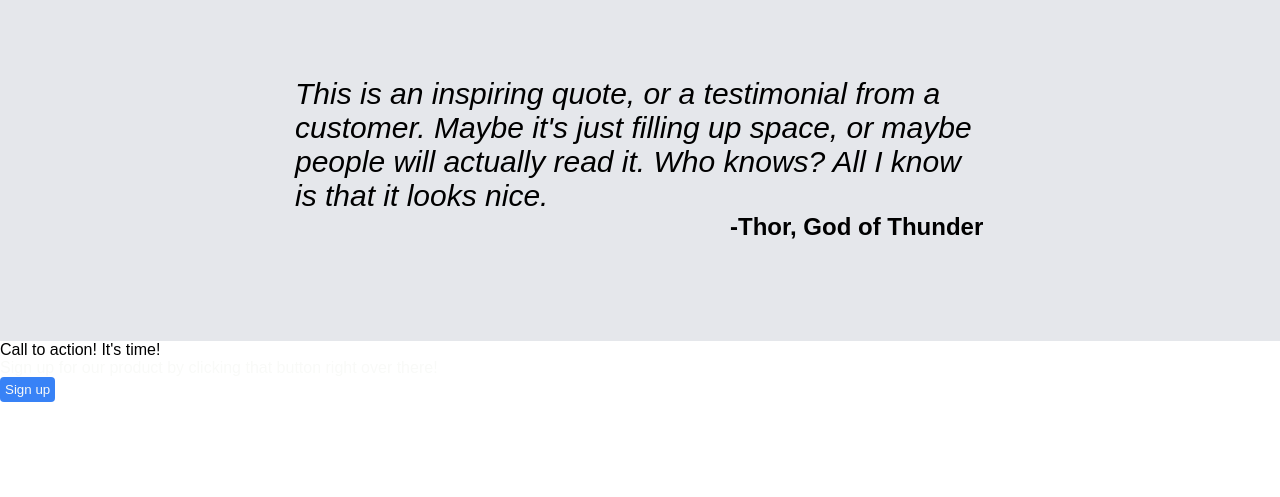
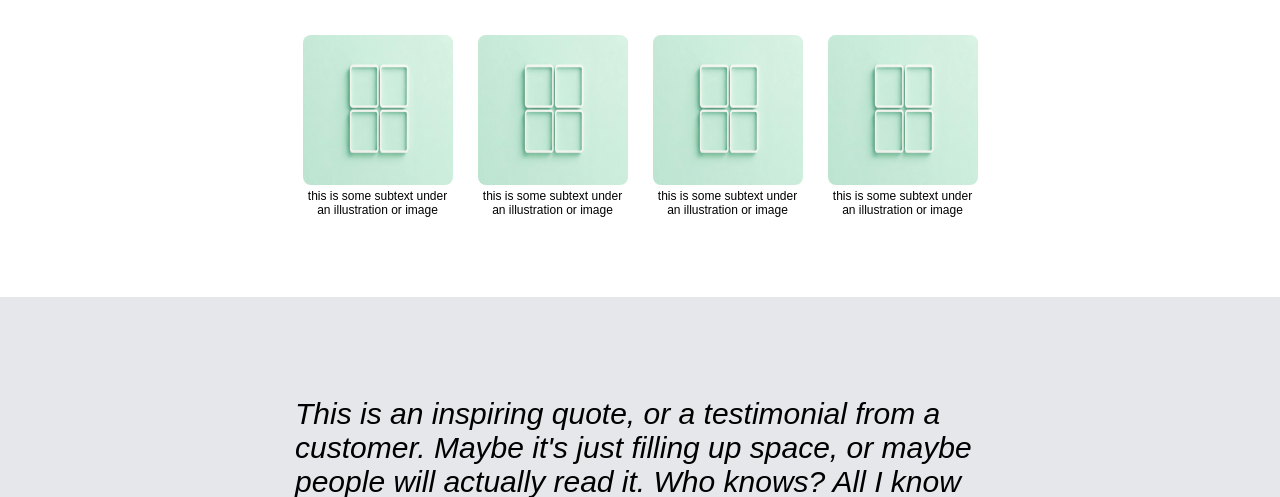
Before and after one commit to tariromashanda/odin-landing-page, a plain HTML site: page index.html in a window 1280 px wide. Shown: the part 651-1148 px from the top of the page. Before the commit the page ends 1053 px from the top, so only its background shows below. Drawn offline with Linux system fonts and the light colour scheme.

Commit message:
complete setion two

```diff
--- a/assets/css/style.css
+++ b/assets/css/style.css
@@ -25,10 +25,6 @@ body {
     font-weight: 400;
 }
 
-/*.body{
-
-}*/
-
 .title {
     font-weight: 700;
 }
@@ -40,7 +36,6 @@ body {
     justify-content: space-around;
     align-items: center;
     padding:40px;
-
 
 
 }
@@ -89,6 +84,12 @@ a {
     height: 250px;
 }
 
+.img-card {
+    width: 150px;
+    height: 150px;
+    border-radius: 8px;
+}
+
 .text {
     color: #F9FAF8;
 }
@@ -101,15 +102,18 @@ a {
 
 .section-two{
     display: flex;
+    flex-direction: column;
+    justify-content: center;
+    align-items: center;
+    padding: 80px;
 
-    flex-direction: column;
 }
-
 
 .heading-two{
     font-weight: 700;
     font-size: 30px;
-    justify-items: center;
+    margin-bottom: 50px;
+
 }
 
 .button-one {
@@ -149,3 +153,21 @@ button {
     width: 450px;
 
 }
+
+.card-container {
+    display: flex;
+    gap:25px;
+
+}
+
+.card-text {
+    font-size: 12px;
+    color: black;
+    text-align: center;
+}
+
+.card{
+    max-width: 150px;
+    justify-items: center;
+    align-items: center;
+}
--- a/index.html
+++ b/index.html
@@ -34,18 +34,19 @@
     <div class="heading-two">Some random information</div>
     <div class="card-container">
         <div class="card">
-            <img>
-            <div class="text"></div>
+            <img class="img-card" src ="./assets/images/mojol-news-t9Kklq8SsmY-unsplash.jpg" alt="picture of square">
+            <div class="card-text">this is some subtext under an illustration or image</div>
+            </div>
         <div class="card">
-            <img>
-            <div class="text"></div>
+            <img class="img-card" src ="./assets/images/mojol-news-t9Kklq8SsmY-unsplash.jpg" alt="picture of square">
+            <div class="card-text">this is some subtext under an illustration or image</div>
         </div>
         <div class="card">
-            <img>
-            <div class="text"></div></div>
+            <img class="img-card" src ="./assets/images/mojol-news-t9Kklq8SsmY-unsplash.jpg" alt="picture of square">
+            <div class="card-text">this is some subtext under an illustration or image</div></div>
         <div class="card">
-            <img>
-            <div class="text"></div></div>
+            <img class="img-card" src ="./assets/images/mojol-news-t9Kklq8SsmY-unsplash.jpg" alt="picture of square">
+            <div class="card-text">this is some subtext under an illustration or image</div></div>
     </div>
 
 </div>
```
Also changed, not shown: assets/images/mojol-news-t9Kklq8SsmY-unsplash.jpg (added).
